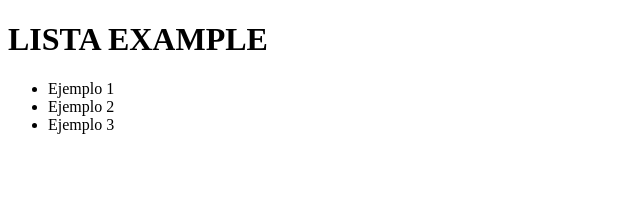
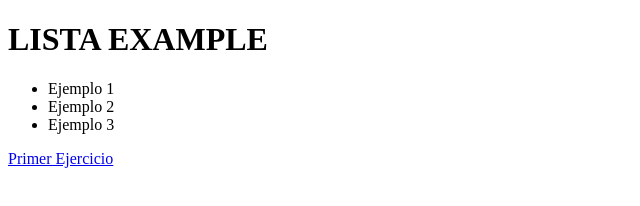
Before and after one commit to BermudezFacundo/SistemasdeControl6A, a plain HTML site: page EJEMPLOTABLA.html in a window 1280 px wide. Shown: the whole page, without its empty margins (0-640 px from the left). Drawn offline with Linux system fonts and the light colour scheme.

Commit message:
Update EJEMPLOTABLA.html

```diff
--- a/EJEMPLOTABLA.html
+++ b/EJEMPLOTABLA.html
@@ -7,3 +7,5 @@
 	<li>Ejemplo 2 </li>
 	<li>Ejemplo 3 </li>
 </ul>
+<p><a href="https://bermudezfacundo.github.io/SistemasdeControl6A/Holamundo.html">Primer Ejercicio</a></p>
+</body>
```
